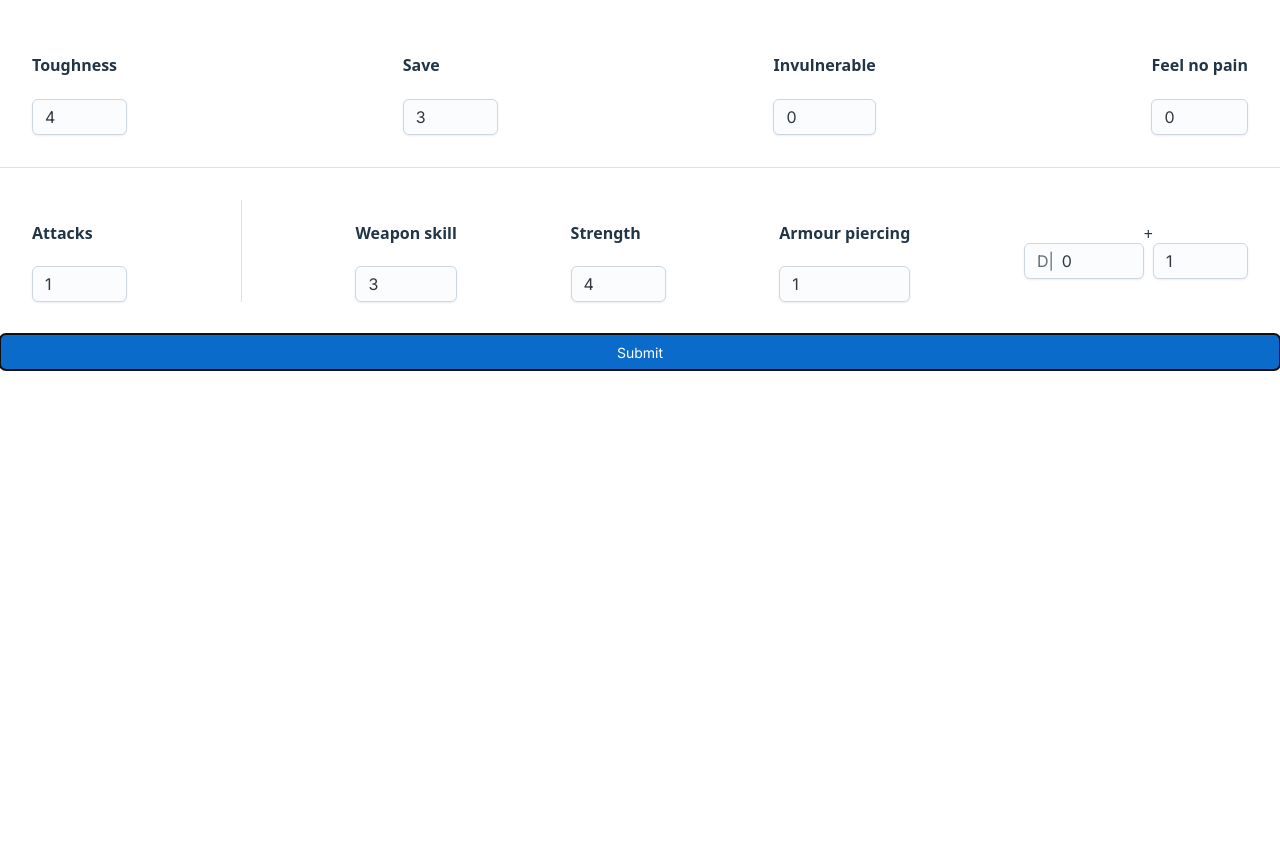
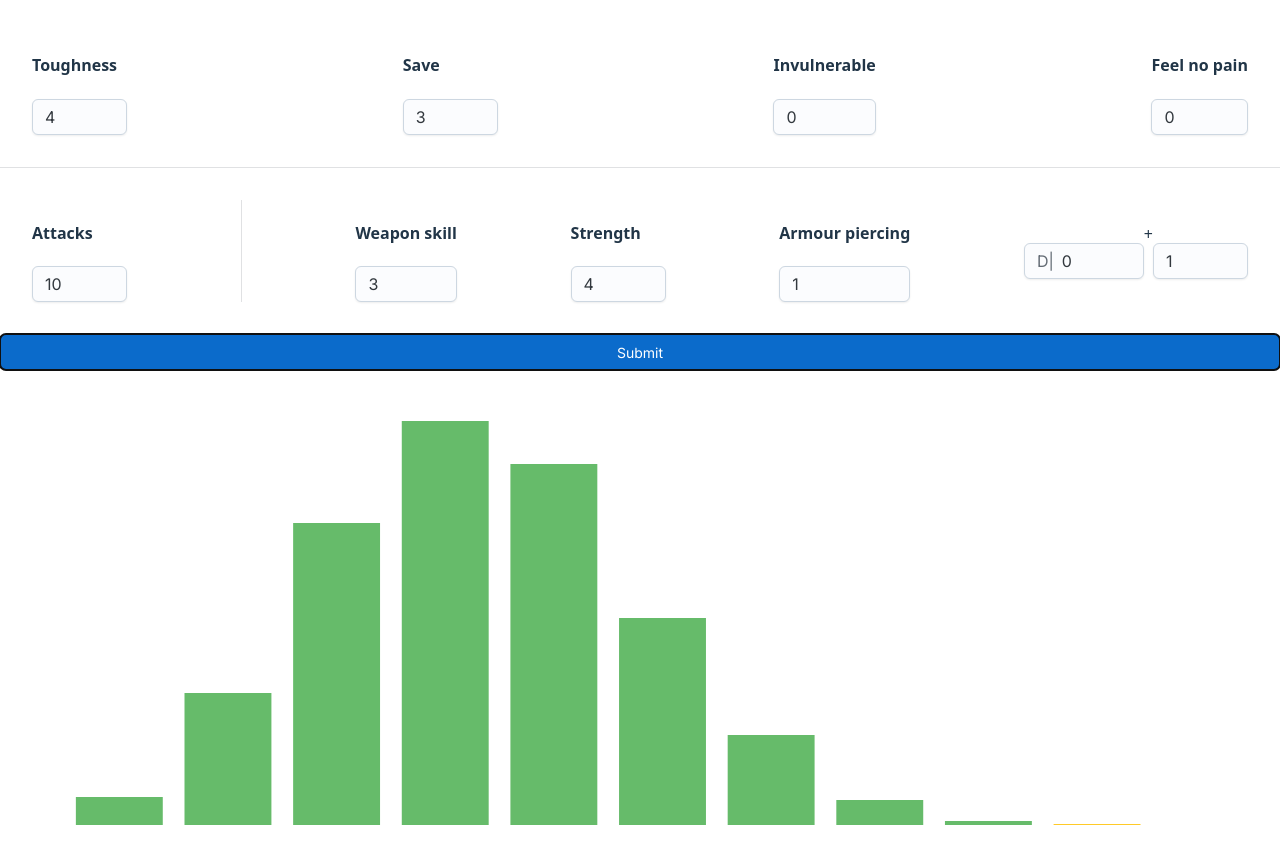
Before and after one commit to CaseyQWood/Mathhammer, a React (Vite) app: page / in a window 1280 px wide. Both pictures are taken after a click on the button "Submit". Shown: the top 864 px of the page. Before the commit the page ends 800 px from the top, so only its background shows below. Built offline with nearby package versions, Linux system fonts and the light colour scheme.

Commit message:
added graph with finding distributions

```diff
--- a/package.json
+++ b/package.json
@@ -13,7 +13,11 @@
     "@emotion/react": "^11.14.0",
     "@emotion/styled": "^11.14.0",
     "@fontsource/inter": "^5.2.5",
+    "@fontsource/roboto": "^5.2.5",
+    "@mui/icons-material": "^7.1.0",
     "@mui/joy": "^5.0.0-beta.52",
+    "@mui/material": "^7.1.0",
+    "@mui/x-charts": "^8.5.0",
     "aws-amplify": "^6.14.4",
     "react": "^19.1.0",
     "react-dom": "^19.1.0"
--- a/src/App.tsx
+++ b/src/App.tsx
@@ -4,20 +4,23 @@ import './App.css'
 import { Stack, Divider, Button } from '@mui/joy';
 import InputField from "./components/inputField"
 import { calculateAttack } from './utils/caclulateAttack';
+import { findDistribution } from './utils/findDistribution'
 
-import type { attackStats, defenseStats } from './types/unitStats';
+import type { AttackStats, DefenseStats } from './types/unitStats';
+import ResultsBarChart from './components/resultsBarChart';
 
 function App() {
+  const [simData, setSimData] = useState(null)
 
-  const [defenseStats, setdefenseStats] = useState<defenseStats>({
+  const [defenseStats, setdefenseStats] = useState<DefenseStats>({
     toughness: 4,
     save: 3,
     invulnerable: 0,
     feelNoPain: 0,
   })
 
-  const [attackStats, setAttackStats] = useState<attackStats>({
-    attacks: 1,
+  const [attackStats, setAttackStats] = useState<AttackStats>({
+    attacks: 10,
     weaponSkill: 3,
     strength: 4,
     armourPiercing: 1,
@@ -25,27 +28,23 @@ function App() {
     damage: 1
   })
 
-  const handleDefenseChange = (stat: keyof defenseStats, value: number) => {
+  const handleDefenseChange = (stat: keyof DefenseStats, value: number) => {
     setdefenseStats(prevStats => ({
       ...prevStats,
       [stat]: value
     }));
   };
 
-  const handleAttackChange = (stat: keyof attackStats, value: number) => {
+  const handleAttackChange = (stat: keyof AttackStats, value: number) => {
     setAttackStats(prevStats => ({
       ...prevStats,
       [stat]: value
     }));
   };
 
-  // const totalAttacks = Array.from(
-  //   { length: attackStats.attacks },      // e.g. 100
-  //   () => calculateAttack(attackStats, defenseStats)
-  // );
 
-  const runSimulation = async (iterations = 10) => {
-    const results = []
+  const runSimulation = async (iterations = 50000) => {
+    const results: number[][] = []
     for (let i = 0; i < iterations; i++) {
       const newAttacks = Array.from(
         { length: attackStats.attacks },
@@ -58,7 +57,8 @@ function App() {
           results.push(filterResults)
         })
     }
-    console.log(results)
+
+    setSimData(findDistribution(results))
   }
 
   return (
@@ -100,16 +100,24 @@ function App() {
             <div>
               +
             </div>
-            <InputField title="" value={attackStats.damage} setValue={(value) => handleAttackChange('damage', value)} min={1} max={10} />
+            <InputField title="" value={attackStats.damage} setValue={(value) => handleAttackChange('damage', value)} min={0} max={10} />
           </Stack>
         </Stack>
         <Button
           fullWidth={false}
-          onClick={() => { runSimulation() }}
-
+          onClick={() => {
+            runSimulation()
+          }}
         >
           Submit</Button>
+        {simData ?
+
+          <ResultsBarChart results={simData} />
+
+          : null
+        }
       </section>
+
     </CssVarsProvider>
   )
 }
--- /dev/null
+++ b/src/components/resultsBarChart/ResultsBarChart.tsx
@@ -0,0 +1,56 @@
+import { orangePalette } from "@mui/x-charts/colorPalettes"
+import { BarChart, barElementClasses } from '@mui/x-charts/BarChart';
+import { axisClasses } from '@mui/x-charts/ChartsAxis';
+
+
+
+interface BarChartProps {
+    results: number[][]
+}
+
+export default function ResultsBarChart({ results }: BarChartProps) {
+    const colors: string[] = ['#006BD6', '#EC407A'];
+
+    const resultsTitles: string[] = Object.keys(results)
+    const resultsValue = Object.values(results).map((x) => {
+        return { data: [x] }
+    })
+    console.log(resultsValue)
+
+    return (
+        <BarChart
+            xAxis={[{
+                data: resultsTitles, colorMap: {
+                    type: 'piecewise',
+                    thresholds: [100, 300, 400],
+                    colors: ['blue', 'red', 'blue'],
+                }
+            }]}
+            yAxis={[{
+                colorMap: {
+                    type: 'piecewise',            // or 'continuous' / 'ordinal'
+                    thresholds: [10, 50, 100],     // split the scale at these Y values
+                    colors: ['#ef5350',           // < 0   → red
+                        '#ffca28',           // 0–50 → amber
+                        '#66bb6a']           // >50  → green
+                }
+            }]}
+            series={[{ data: Object.values(results) }]}
+            height={500}
+            colors={orangePalette}
+            sx={() => ({
+
+                [`.${axisClasses.root}`]: {
+                    [`.${axisClasses.tick}, .${axisClasses.line}`]: {
+                        stroke: '#ffffff',
+                        strokeWidth: 1,
+                    },
+                    [`.${axisClasses.tickLabel}`]: {
+                        fill: '#ffffff',
+                    },
+                },
+
+            })}
+        />
+    )
+}
--- /dev/null
+++ b/src/components/resultsBarChart/index.tsx
@@ -0,0 +1,2 @@
+import ResultsBarChart from "./resultsBarChart"
+export default ResultsBarChart
--- a/src/types/unitStats.ts
+++ b/src/types/unitStats.ts
@@ -1,4 +1,4 @@
-export interface attackStats {
+export interface AttackStats {
   attacks: number;
   weaponSkill: number;
   strength: number;
@@ -7,7 +7,7 @@ export interface attackStats {
   damage: number;
 }
 
-export interface defenseStats {
+export interface DefenseStats {
   toughness: number;
   save: number;
   invulnerable: number;
--- a/src/utils/caclulateAttack.ts
+++ b/src/utils/caclulateAttack.ts
@@ -1,4 +1,4 @@
-import type { attackStats, defenseStats } from "../types/unitStats";
+import type { AttackStats, DefenseStats } from "../types/unitStats";
 
 function rollD6() {
   const min = 1;
@@ -24,8 +24,8 @@ function statCheck(value: number, passingThreshold: number): boolean {
 }
 
 export async function calculateAttack(
-  attackStats: attackStats,
-  defenseStats: defenseStats
+  attackStats: AttackStats,
+  defenseStats: DefenseStats
 ): Promise<number> {
   const attackDamage =
     attackStats.damage +
--- /dev/null
+++ b/src/utils/findDistribution.ts
@@ -0,0 +1,29 @@
+type WoundTallies = Record<number, number>;
+
+export function findDistribution(matrix: number[][]) {
+  const resultsArray: number[] = [];
+  for (let i = 0; i < matrix.length; i++) {
+    let totalWounds = 0;
+    for (let a = 0; a < matrix[i].length; a++) {
+      totalWounds = totalWounds + matrix[i][a];
+    }
+    resultsArray.push(totalWounds);
+  }
+
+  const aggrigatedObject: WoundTallies = {};
+  for (let i = 0; i < resultsArray.length; i++) {
+    if (!aggrigatedObject[resultsArray[i]]) {
+      aggrigatedObject[resultsArray[i]] = 0;
+    }
+
+    if (aggrigatedObject[resultsArray[i]] >= 0) {
+      aggrigatedObject[resultsArray[i]]++;
+    }
+  }
+  for (const [key, value] of Object.entries(aggrigatedObject)) {
+    console.log(
+      `Wounds: ${key} Percent: ${((value / 50000) * 100).toFixed(1)}%`
+    );
+  }
+  return aggrigatedObject;
+}
```
Also changed, not shown: src/components/resultsBarChart/resultsBarChart.module.css (added), 1 other file (tests, documents, lock files or other folders).
